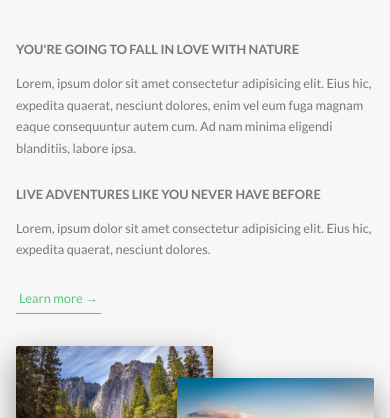
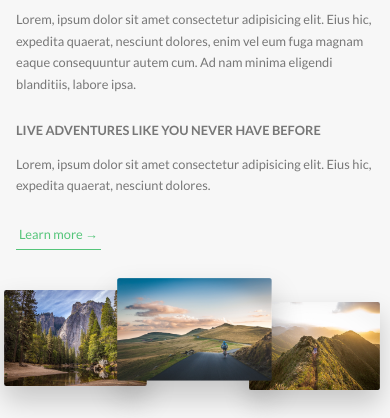
Before and after one commit to tomasz-konecki/Advanced-CSS-course, a website: page index.html in a window 390 px wide. Shown: the part 926-1344 px from the top of the page. Drawn offline with Linux system fonts and the light colour scheme.

Commit message:
Write media queries for Tours, Stories and Booking

```diff
--- a/sass/base/_utilities.scss
+++ b/sass/base/_utilities.scss
@@ -8,10 +8,18 @@
 
 .u-margin-bottom-medium {
   margin-bottom: 2rem !important;
+
+  @include respond(tab-port) {
+    margin-bottom: 3rem !important;
+  }
 }
 
 .u-margin-bottom-big {
   margin-bottom: 8rem !important;
+
+  @include respond(tab-port) {
+    margin-bottom: 5rem !important;
+  }
 }
 
 .u-margin-top-big {
--- a/sass/components/_composition.scss
+++ b/sass/components/_composition.scss
@@ -10,17 +10,42 @@
     transition: all 0.2s;
     outline-offset: 2rem;
 
+    @include respond(tab-port) {
+      float: left;
+      position: relative;
+      width: 33.33333333%;
+      box-shadow: 0 1.5rem 3rem rgba($color-black, 0.2);
+    }
+
     &--p1 {
       left: 0;
       top: -2rem;
+
+      @include respond(tab-port) {
+        top: 0;
+        transform: scale(1.2);
+      }
     }
     &--p2 {
       right: 0;
       top: 2rem;
+
+      @include respond(tab-port) {
+        top: -1rem;
+        transform: scale(1.3);
+        z-index: 100;
+      }
     }
+
     &--p3 {
       left: 20%;
       top: 10rem;
+
+      @include respond(tab-port) {
+        top: 1rem;
+        left: 0;
+        transform: scale(1.1);
+      }
     }
 
     &:hover {
--- a/sass/components/_feature-box.scss
+++ b/sass/components/_feature-box.scss
@@ -6,6 +6,10 @@
   border-radius: 3px;
   box-shadow: 0 1.5rem 4rem rgba($color-black, 0.15);
   transition: transform 0.3s;
+
+  @include respond(tab-port) {
+    padding: 2rem;
+  }
 
   &__icon {
     font-size: 6rem;
@@ -18,6 +22,10 @@
     );
     -webkit-background-clip: text;
     color: transparent;
+
+    @include respond(tab-port) {
+      margin-bottom: 0;
+    }
   }
 
   &:hover {
--- a/sass/layout/_footer.scss
+++ b/sass/layout/_footer.scss
@@ -11,6 +11,10 @@
   &__logo-box {
     text-align: center;
     margin-bottom: 8rem;
+
+    @include respond(tab-port) {
+      margin-bottom: 6rem;
+    }
   }
 
   &__logo {
--- a/sass/pages/_home.scss
+++ b/sass/pages/_home.scss
@@ -2,6 +2,10 @@
   background-color: $color-grey-light-1;
   padding: 25rem 0;
   margin-top: -20vh;
+
+  @include respond(tab-port) {
+    padding: 20rem 0;
+  }
 }
 
 .section-features {
@@ -20,17 +24,29 @@
   & > * {
     transform: skewY(7deg);
   }
+
+  @include respond(tab-port) {
+    padding: 10rem 0;
+  }
 }
 
 .section-tours {
   background-color: $color-grey-light-1;
   padding: 25rem 0 15rem 0;
   margin-top: -10rem;
+
+  @include respond(tab-port) {
+    padding: 20rem 0 10rem 0;
+  }
 }
 
 .section-stories {
   position: relative;
   padding: 15rem 0;
+
+  @include respond(tab-port) {
+    padding: 10rem 0;
+  }
 }
 
 .section-book {
@@ -40,6 +56,10 @@
     $color-primary-light,
     $color-primary-dark
   );
+
+  @include respond(tab-port) {
+    padding: 10rem 0;
+  }
 }
 
 .book {
```
Also changed, not shown: css/style.css.
